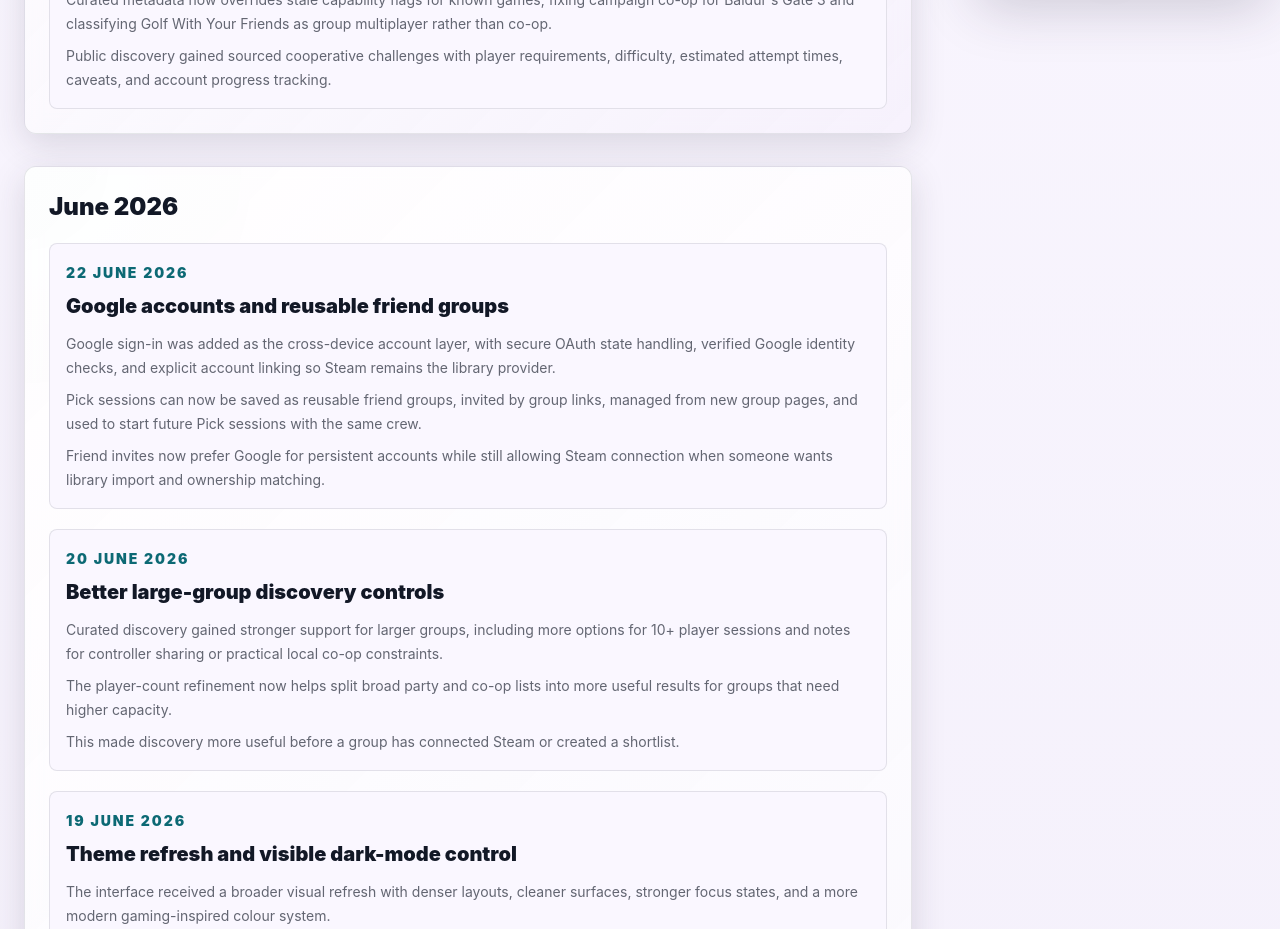
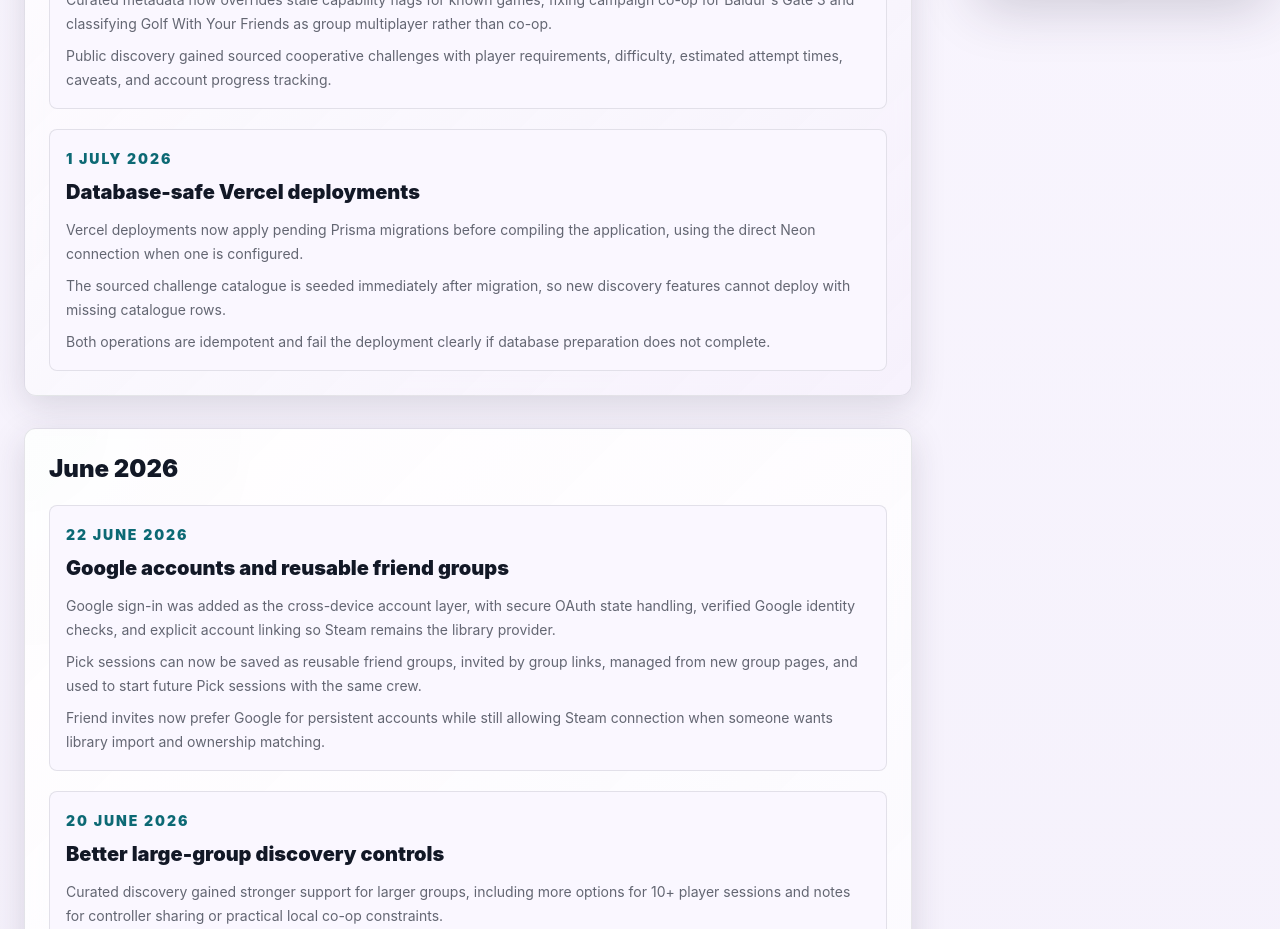
Before and after one commit to HazzJC/WhatShouldWePlay, a Next.js app: page /release-notes in a window 1280 px wide. Shown: the part 800-1729 px from the top of the page. Built offline with nearby package versions, Linux system fonts and the light colour scheme.

Commit message:
Seed catalogue during production deploys

```diff
--- a/src/app/release-notes/page.tsx
+++ b/src/app/release-notes/page.tsx
@@ -38,6 +38,15 @@
           "Group scoring now separates competitive multiplayer from genuine co-op and includes personal ratings, Steam reviews, session time, total commitment, playtime, recency, ownership, and veto-aware alignment.",
           "Curated metadata now overrides stale capability flags for known games, fixing campaign co-op for Baldur's Gate 3 and classifying Golf With Your Friends as group multiplayer rather than co-op.",
           "Public discovery gained sourced cooperative challenges with player requirements, difficulty, estimated attempt times, caveats, and account progress tracking.",
+        ],
+      },
+      {
+        date: "1 July 2026",
+        headline: "Database-safe Vercel deployments",
+        details: [
+          "Vercel deployments now apply pending Prisma migrations before compiling the application, using the direct Neon connection when one is configured.",
+          "The sourced challenge catalogue is seeded immediately after migration, so new discovery features cannot deploy with missing catalogue rows.",
+          "Both operations are idempotent and fail the deployment clearly if database preparation does not complete.",
         ],
       },
     ],
```
Also changed, not shown: scripts/migrate-deploy.mjs (+17 -1 lines), 2 other files (tests, documents, lock files or other folders).
